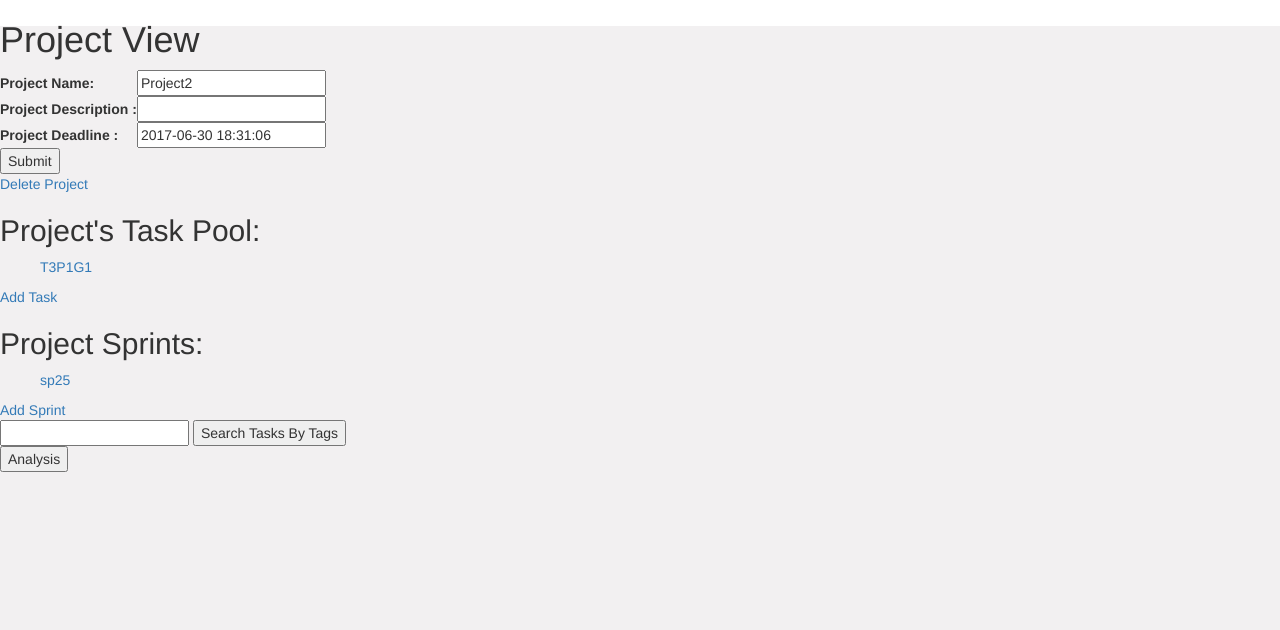
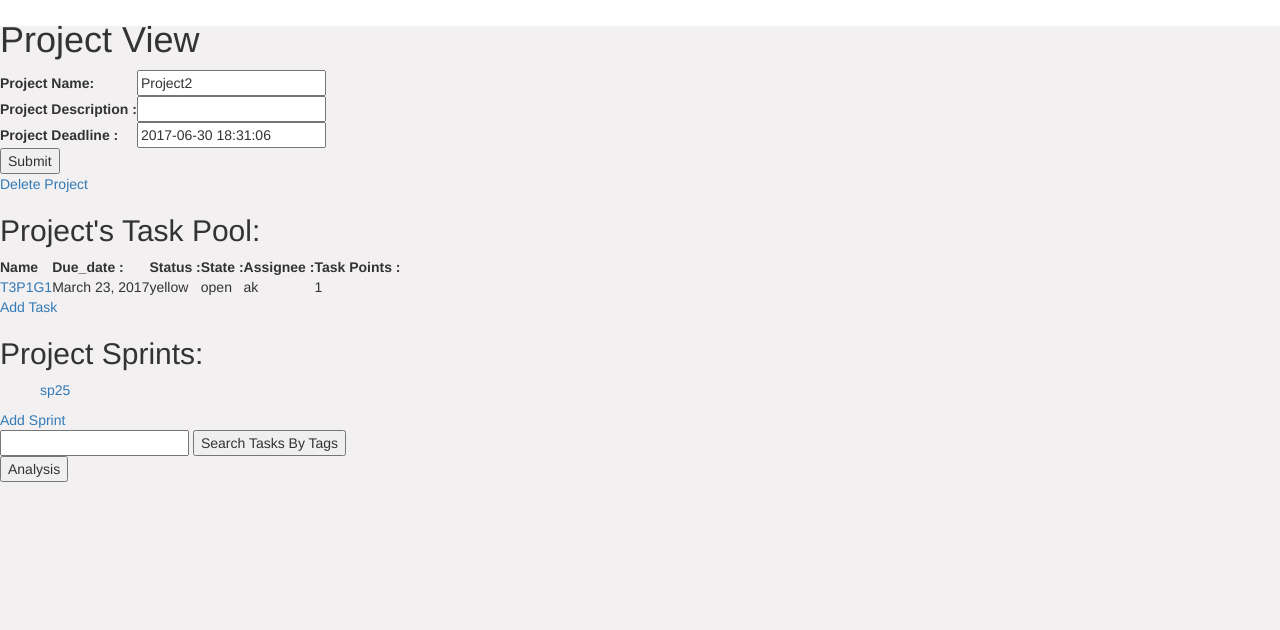
Before and after one commit to sanjamkr/ProTrack, a Django app: page /Tracker/edit_project/11/ in a window 1280 px wide. Shown: the top 630 px of the page. Run offline with Django 3.2, Linux system fonts and the light colour scheme; data comes from the database, SQL or seed files in the repository; both versions use the stored data as it was after the commit; some libraries are stand-ins or nearby versions.

Commit message:
Task Details in Project View

```diff
--- a/Tracker/templates/Tracker/edit_project.html
+++ b/Tracker/templates/Tracker/edit_project.html
@@ -29,11 +29,26 @@
 		<a href="{% url 'delete_project' project.id %}" >Delete Project</a>
 
 		<h2>Project's Task Pool:</h2>
-		<list>
+		<table>
+		<tr>
+			<th>Name</th>
+			<th>Due_date :</th>
+			<th>Status :</th>
+			<th>State : </th>
+			<th>Assignee :</th>
+			<th>Task Points :</th>
+		</tr>
 	    	{% for task in project.task_set.all %}
-    			<ul><a href= "{% url 'edit_task' task.id %}">{{ task.tname }}</a></ul>
+    			<tr>
+	    			<td><a href= "{% url 'edit_task' task.id %}">{{ task.tname }}</a></td>
+	    			<td> {{task.due_date}}</td>
+					<td>  {{ task.status }}</td>
+					<td> {{ task.state }}</td>
+					<td> {{task.assign }}</td>
+					<td> {{task.tp}}</td>
+				</tr>
     		{% endfor %}
-		</list>
+		</table>
 		<a href="{% url 'add_task' project.id %}" >Add Task</a>
 
 		<h2>Project Sprints:</h2>
```
Also changed, not shown: db.sqlite3.
